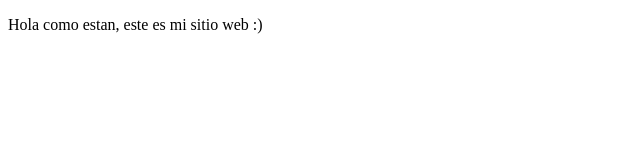
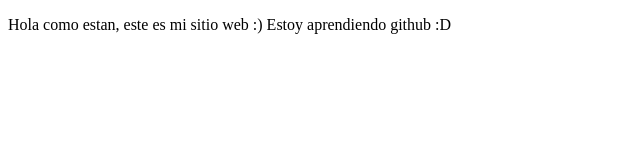
Before and after one commit to SebasArboleda93/ProyectoDemoCursoPrework, a plain HTML site: page index.html in a window 1280 px wide. Shown: the whole page, without its empty margins (0-640 px from the left). Drawn offline with Linux system fonts and the light colour scheme.

Commit message:
Cambios realiazados

```diff
--- a/index.html
+++ b/index.html
@@ -9,6 +9,7 @@
 <body>
     <p>
         Hola como estan, este es mi sitio web :)
+        Estoy aprendiendo github :D
     </p>
 </body>
 </html>
```
